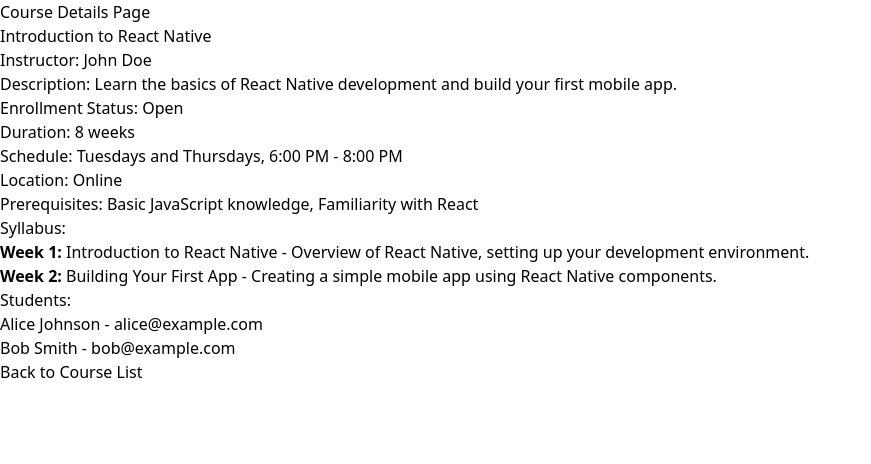
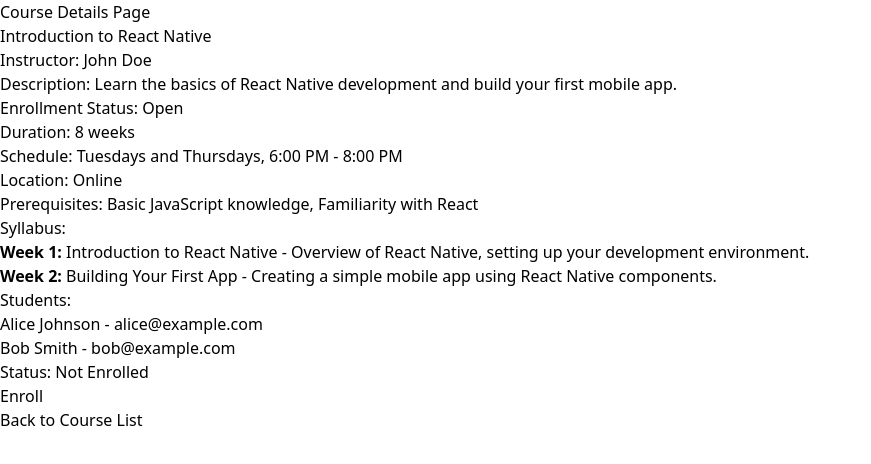
Before and after one commit to Kraniket901/alemenoFrontendTask, a React (Create React App) app: page /course/1 in a window 1280 px wide. Shown: the top 464 px of the page, without its empty margins (0-871 px from the left). Built offline with nearby package versions, Linux system fonts and the light colour scheme.

Commit message:
inittial commit

```diff
--- a/src/components/CourseDetails.js
+++ b/src/components/CourseDetails.js
@@ -1,10 +1,16 @@
 import React from 'react';
 import { useParams, Link } from 'react-router-dom';
-import courseModel from '../courseModel'; // Update the path accordingly
+import { useDispatch, useSelector } from 'react-redux';
+import { enrollCourse, removeEnrollment } from '../redux/actions';
 
 const CourseDetails = () => {
   const { id } = useParams();
-  const course = courseModel.find((course) => course.id === parseInt(id, 10)); // Find the course by id
+  const dispatch = useDispatch();
+  const allCourses = useSelector((state) => state.allCourses);
+  const enrolledCourses = useSelector((state) => state.enrolledCourses);
+
+  // Find the course by id
+  const course = allCourses.find((course) => course.id === parseInt(id, 10));
 
   // Check if the course is not found
   if (!course) {
@@ -15,6 +21,18 @@
       </div>
     );
   }
+
+  const isCourseEnrolled = enrolledCourses.some((enrolledCourse) => enrolledCourse.id === course.id);
+
+  const handleEnroll = () => {
+    // Dispatch the enrollCourse action if not enrolled
+    dispatch(enrollCourse(course));
+  };
+
+  const handleUnenroll = () => {
+    // Dispatch the removeEnrollment action if already enrolled
+    dispatch(removeEnrollment(course.id));
+  };
 
   return (
     <div>
@@ -43,7 +61,13 @@
           </li>
         ))}
       </ul>
-      <Link to="/">Back to Course List</Link>
+      <p>Status: {isCourseEnrolled ? 'Enrolled' : 'Not Enrolled'}</p>
+      {isCourseEnrolled ? (
+        <button onClick={handleUnenroll}>Unenroll</button>
+      ) : (
+        <button onClick={handleEnroll}>Enroll</button>
+      )}
+      <Link to="/"><p>Back to Course List</p></Link>
     </div>
   );
 };
--- a/src/redux/reducers.js
+++ b/src/redux/reducers.js
@@ -2,32 +2,54 @@
 
 import courseModel from "../courseModel";
 
+const loadState = () => {
+  try {
+    const serializedState = localStorage.getItem('reduxState');
+    if (serializedState === null) {
+      return undefined;
+    }
+    return JSON.parse(serializedState);
+  } catch (err) {
+    return undefined;
+  }
+};
+
+const saveState = (state) => {
+  try {
+    const serializedState = JSON.stringify(state);
+    localStorage.setItem('reduxState', serializedState);
+  } catch (err) {
+    // Handle potential errors while saving state
+  }
+};
+
 const initialState = {
-  allCourses: courseModel, // Initialize allCourses with the provided data
-  enrolledCourses: [],
+  allCourses: courseModel,
+  enrolledCourses: loadState()?.enrolledCourses || [], // Load enrolled courses from storage
 };
 
 const rootReducer = (state = initialState, action) => {
+  let nextState;
+
   switch (action.type) {
     case 'ENROLL_COURSE':
-      // Check if the course is already enrolled
-      if (state.enrolledCourses.some((course) => course.id === action.payload.id)) {
-        alert('You are already enrolled in this course.');
-        return state;
-      }
-
-      return {
+      nextState = {
         ...state,
         enrolledCourses: [...state.enrolledCourses, action.payload],
       };
+      break;
     case 'REMOVE_ENROLLMENT':
-      return {
+      nextState = {
         ...state,
         enrolledCourses: state.enrolledCourses.filter((course) => course.id !== action.payload),
       };
+      break;
     default:
-      return state;
+      nextState = state;
   }
+
+  saveState(nextState); // Save state to storage after each action
+  return nextState;
 };
 
 export default rootReducer;
```
